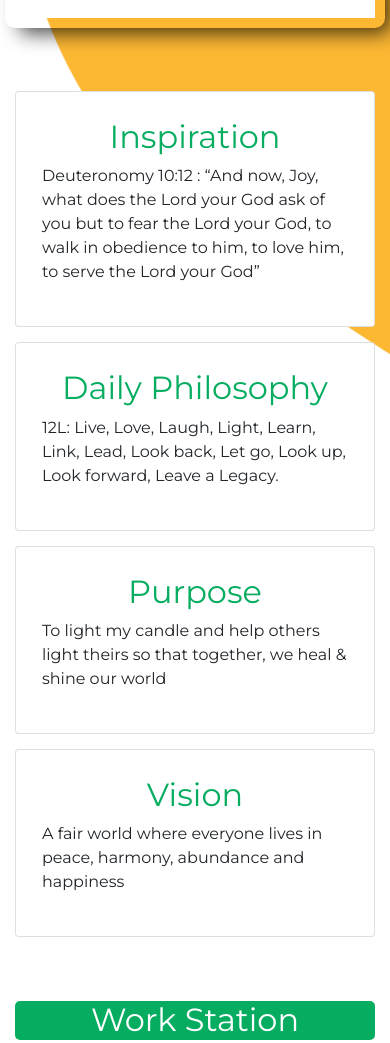
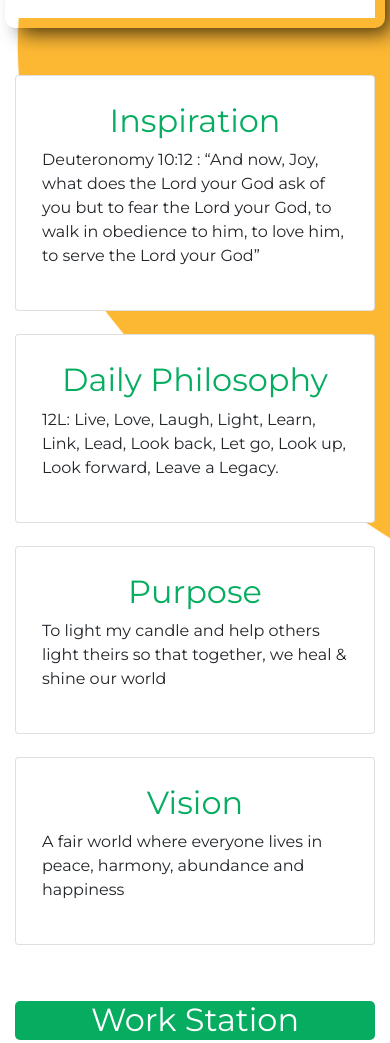
Before and after one commit to waruingugi/jkmbaabupersonalwebsite, a plain HTML site: page index.html in a window 390 px wide. Shown: the part 1103-2146 px from the top of the page. Drawn offline with Linux system fonts and the light colour scheme.

Commit message:
Changed bottom blob to png

```diff
--- a/assets/css/styles.css
+++ b/assets/css/styles.css
@@ -79,7 +79,7 @@ body {
 }
 
 #second-section {
-  margin:3rem auto;
+  margin:2rem auto;
 }
 
 #second-section .card, #third-section .card {
@@ -116,7 +116,7 @@ body {
 #footer {
   margin-top:-4vh;
   height:15vh;
-  background-image:url("wave (1).svg");
+  background-image:url("../../assets/img/blob_wave.png");
   background-position:top;
   background-size:cover;
   background-repeat:no-repeat;
@@ -151,6 +151,6 @@ body {
 
 @media (max-width: 768px) {
   #cover {
-    background-position:53% 15%;
+    background-position:53% 25%;
   }
 }
--- a/index.html
+++ b/index.html
@@ -50,7 +50,7 @@
         <section id="second-section">
             <div class="container">
                 <div class="row">
-                    <div class="col">
+                    <div class="col mb-2">
                         <div class="card">
                             <div class="card-body">
                                 <h2 class="text-center text-green">Inspiration</h2>
@@ -58,7 +58,7 @@
                             </div>
                         </div>
                     </div>
-                    <div class="col">
+                    <div class="col mb-2">
                         <div class="card">
                             <div class="card-body">
                                 <h2 class="text-center text-green">Daily Philosophy</h2>
@@ -66,7 +66,7 @@
                             </div>
                         </div>
                     </div>
-                    <div class="col">
+                    <div class="col mb-2">
                         <div class="card">
                             <div class="card-body">
                                 <h2 class="text-center text-green">Purpose</h2>
@@ -74,7 +74,7 @@
                             </div>
                         </div>
                     </div>
-                    <div class="col">
+                    <div class="col mb-2">
                         <div class="card">
                             <div class="card-body">
                                 <h2 class="text-center text-green">Vision</h2>
```
Also changed, not shown: assets/img/blob_wave.png (added).
